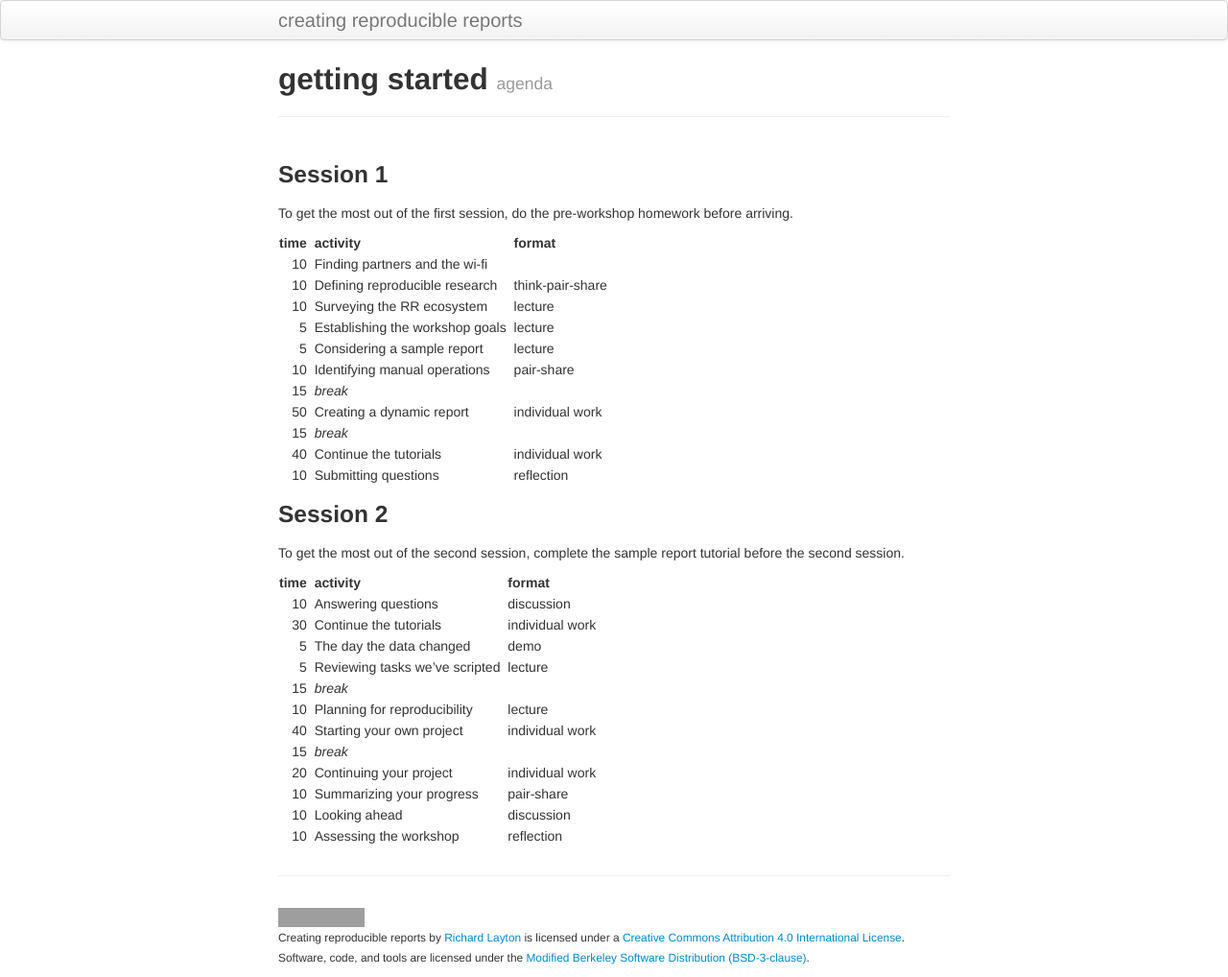
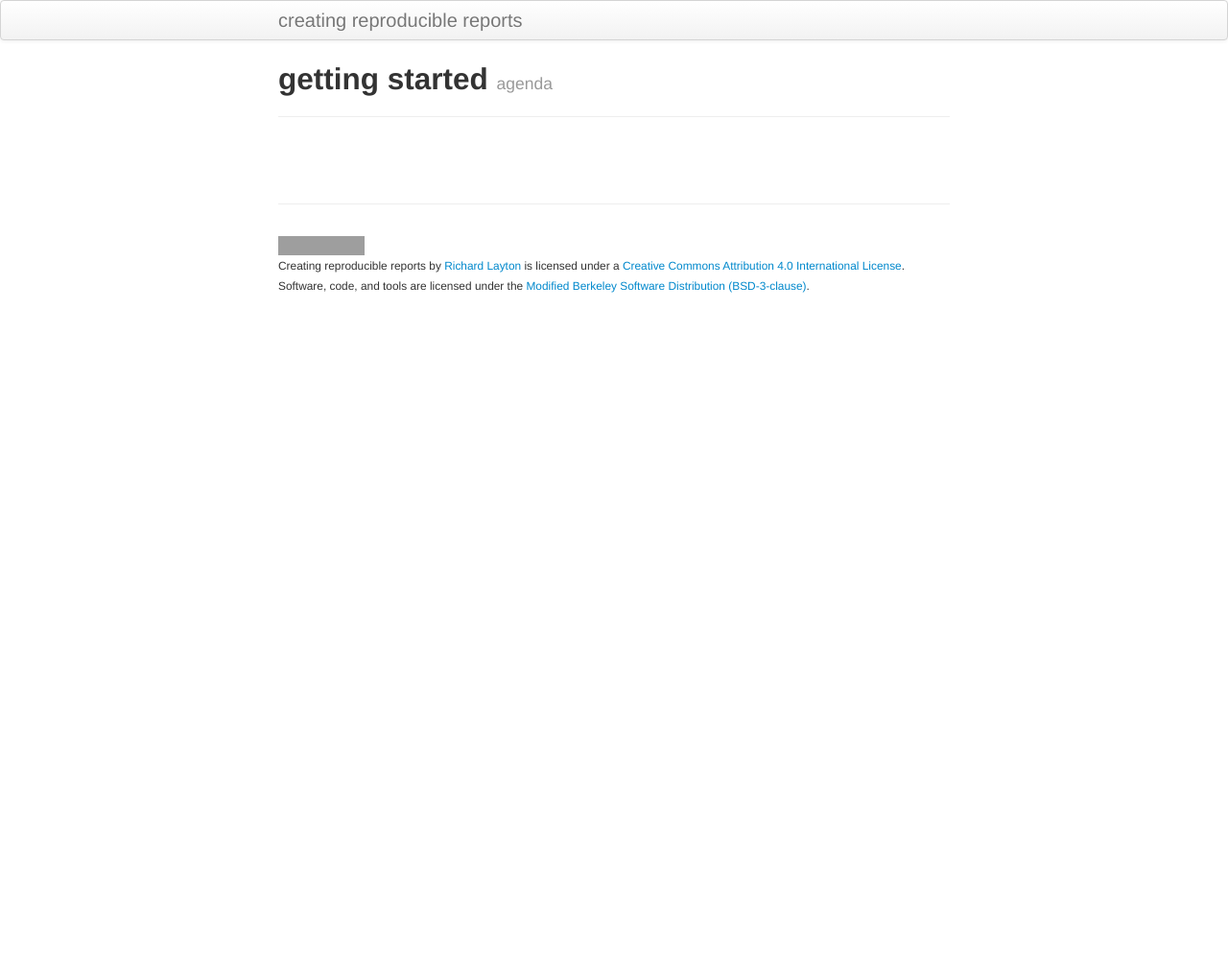
Before and after one commit to DSR-RHIT/creating-reproducible-reports, a Jekyll site: the page built from pages/agenda.md, in a window 1280 px wide. Shown: the whole page at 96% size. Built offline with Jekyll 4.4.1, drawn with Linux system fonts in a browser that asks for light colours; after the commit the page ends 900 px from its top, so only the background shows below that; grey boxes are pictures that could not be loaded.

Commit message:
tutorial

```diff
--- a/pages/agenda.md
+++ b/pages/agenda.md
@@ -7,44 +7,3 @@ output: html_document
 
 <!-- because this Rmd file is executed from the runall script, I use relative paths from the pages directory, thus to read the data file, "../data/file"
 The file can still be run on its own.-->
-
-
-
-### Session 1
-
-To get the most out of the first session, do the pre-workshop homework before arriving.
-
-
-| time|   |activity                        |   |format           |
-|----:|:--|:-------------------------------|:--|:----------------|
-|   10|   |Finding partners and the wi-fi  |   |                 |
-|   10|   |Defining reproducible research  |   |think-pair-share |
-|   10|   |Surveying the RR ecosystem      |   |lecture          |
-|    5|   |Establishing the workshop goals |   |lecture          |
-|    5|   |Considering a sample report     |   |lecture          |
-|   10|   |Identifying manual operations   |   |pair-share       |
-|   15|   |*break*                         |   |                 |
-|   50|   |Creating a dynamic report       |   |individual work  |
-|   15|   |*break*                         |   |                 |
-|   40|   |Continue the tutorials          |   |individual work  |
-|   10|   |Submitting questions            |   |reflection       |
-
-### Session 2
-
-To get the most out of the second session, complete the sample report tutorial before the second session.
-
-
-| time|   |activity                       |   |format          |
-|----:|:--|:------------------------------|:--|:---------------|
-|   10|   |Answering questions            |   |discussion      |
-|   30|   |Continue the tutorials         |   |individual work |
-|    5|   |The day the data changed       |   |demo            |
-|    5|   |Reviewing tasks we've scripted |   |lecture         |
-|   15|   |*break*                        |   |                |
-|   10|   |Planning for reproducibility   |   |lecture         |
-|   40|   |Starting your own project      |   |individual work |
-|   15|   |*break*                        |   |                |
-|   20|   |Continuing your project        |   |individual work |
-|   10|   |Summarizing your progress      |   |pair-share      |
-|   10|   |Looking ahead                  |   |discussion      |
-|   10|   |Assessing the workshop         |   |reflection      |
```
Also changed, not shown: pages/01-pre-workshop-hw.md (renamed from pages/pre-workshop-hw.md), pages/02-agenda.Rmd (renamed from pages/agenda.Rmd), pages/03-getting-started.md (renamed from pages/getting-started.md), pages/04-initialize-Rmd.md (renamed from pages/initialize-Rmd.md), pages/05-headings-and-images.md (renamed from pages/headings-and-images.md), pages/06-style-reference.md (renamed from pages/style-reference.md), pages/07-setup-knitr-and-readr.md (renamed from pages/setup-knitr-and-readr.md), pages/08-read-data-make-table.md (renamed from pages/read-data-make-table.md), 1 other file.
